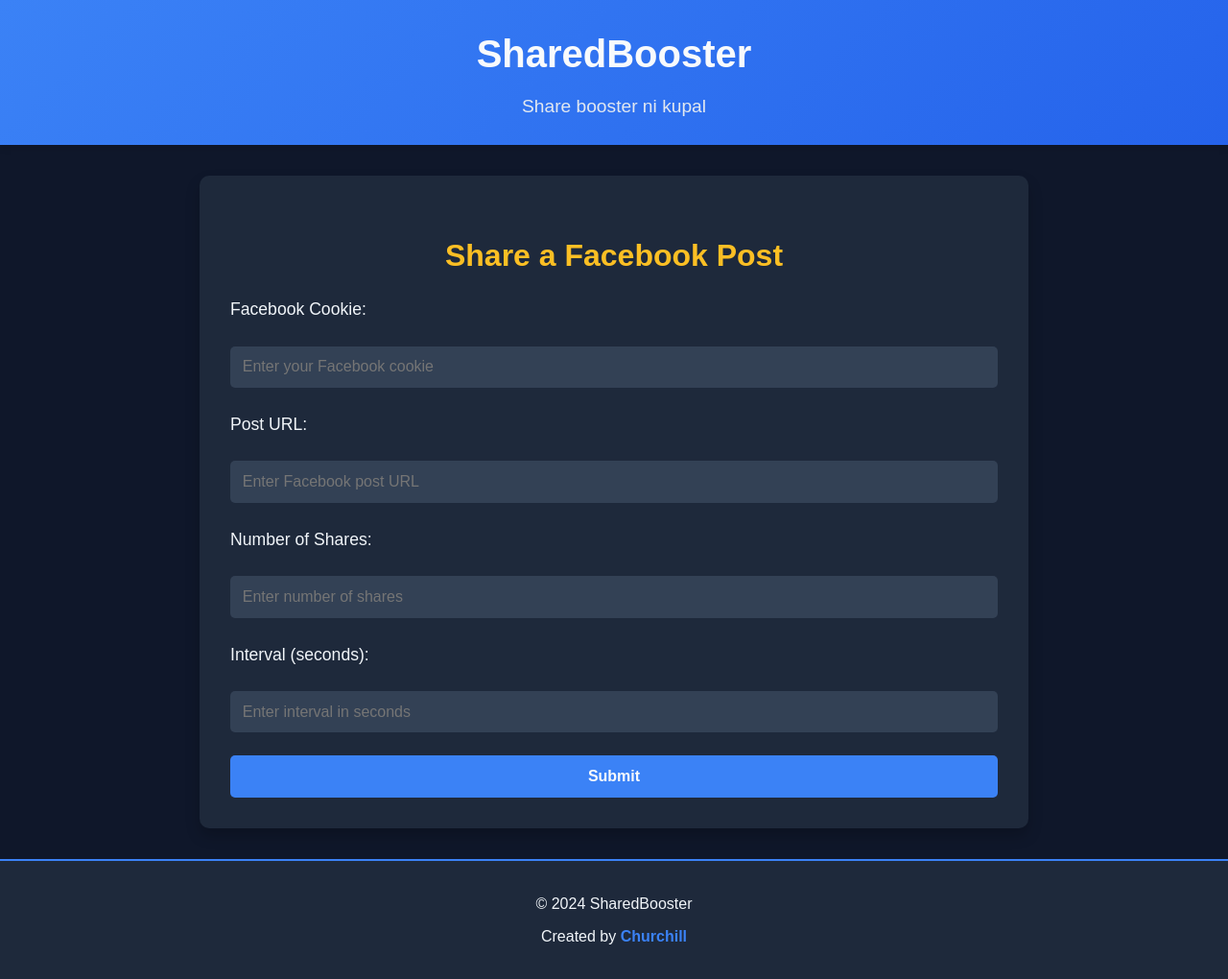
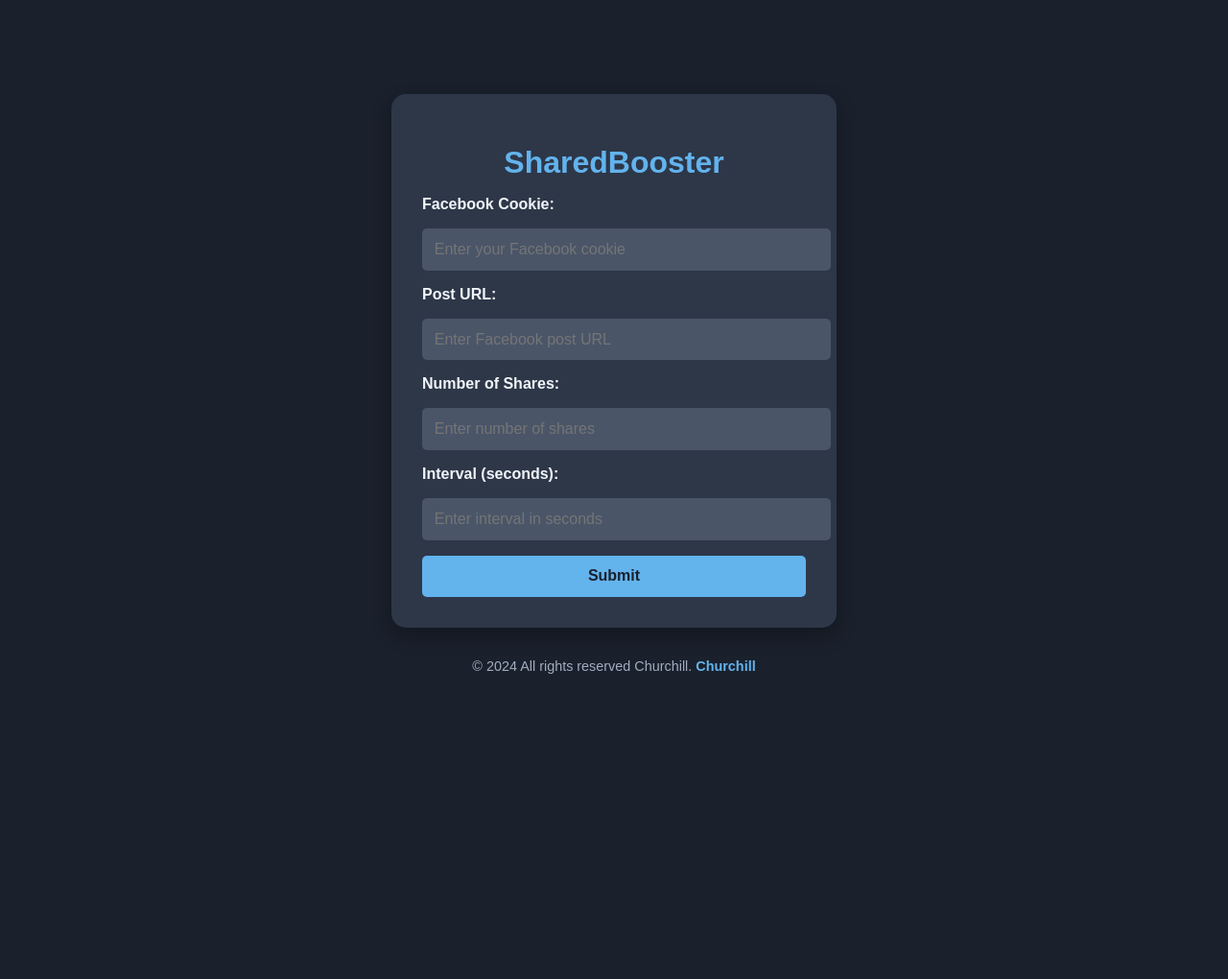
Before and after one commit to Kupalpriv/Sharebooster, a plain HTML site: page index.html in a window 1280 px wide. Shown: the whole page at 96% size. After the commit the page ends 800 px from the top, so only its background shows below. Drawn offline with Linux system fonts and the light colour scheme.

Commit message:
Update index.html

```diff
--- a/index.html
+++ b/index.html
@@ -10,141 +10,172 @@
       font-family: 'Arial', sans-serif;
       margin: 0;
       padding: 0;
-      background: #0f172a;
+      background: #1a202c;
       color: #f1f5f9;
-      line-height: 1.6;
-    }
-    header {
-      background: linear-gradient(135deg, #3b82f6, #2563eb);
-      padding: 1.5rem;
-      text-align: center;
-      box-shadow: 0 4px 6px rgba(0, 0, 0, 0.1);
-    }
-    header h1 {
-      margin: 0;
-      font-size: 2.5rem;
-      font-weight: bold;
-      color: #f8fafc;
-    }
-    header p {
-      margin: 0.5rem 0 0;
-      font-size: 1.2rem;
-      color: #e2e8f0;
-    }
-    main {
-      max-width: 800px;
-      margin: 2rem auto;
-      padding: 2rem;
-      background: #1e293b;
-      border-radius: 10px;
-      box-shadow: 0 8px 15px rgba(0, 0, 0, 0.2);
-    }
-    main h2 {
-      text-align: center;
-      margin-bottom: 1rem;
-      font-size: 2rem;
-      color: #fbbf24;
-    }
-    form {
       display: flex;
       flex-direction: column;
-      gap: 1.5rem;
+      justify-content: center;
+      align-items: center;
+      min-height: 100vh;
     }
-    label {
-      font-size: 1.1rem;
+
+    .container {
+      max-width: 400px;
+      width: 100%;
+      background: #2d3748;
+      padding: 2rem;
+      border-radius: 15px;
+      box-shadow: 0 8px 20px rgba(0, 0, 0, 0.3);
+      text-align: center;
+      animation: fadeIn 1.2s ease-in-out;
     }
-    input, button {
+
+    @keyframes fadeIn {
+      0% {
+        opacity: 0;
+        transform: scale(0.9);
+      }
+      100% {
+        opacity: 1;
+        transform: scale(1);
+      }
+    }
+
+    .container h1 {
+      font-size: 2rem;
+      margin-bottom: 1rem;
+      color: #63b3ed;
+    }
+
+    .container form {
+      display: flex;
+      flex-direction: column;
+      gap: 1rem;
+    }
+
+    .container label {
+      text-align: left;
+      font-size: 1rem;
+      font-weight: bold;
+    }
+
+    .container input, .container button {
       padding: 0.8rem;
       font-size: 1rem;
       border: none;
       border-radius: 5px;
+      width: 100%;
     }
-    input {
-      background: #334155;
+
+    .container input {
+      background: #4a5568;
       color: #f1f5f9;
     }
-    button {
-      background: #3b82f6;
-      color: #f8fafc;
+
+    .container button {
+      background: #63b3ed;
+      color: #1a202c;
+      font-weight: bold;
       cursor: pointer;
-      font-weight: bold;
+      position: relative;
+      overflow: hidden;
+      z-index: 1;
+      transition: color 0.3s ease-in-out;
     }
-    button:hover {
-      background: #2563eb;
+
+    .container button::before {
+      content: '';
+      position: absolute;
+      top: 0;
+      left: 0;
+      width: 100%;
+      height: 100%;
+      background: linear-gradient(135deg, #3182ce, #63b3ed);
+      transform: translateX(-100%);
+      transition: transform 0.3s ease-in-out;
+      z-index: -1;
     }
+
+    .container button:hover {
+      color: #fff;
+    }
+
+    .container button:hover::before {
+      transform: translateX(0);
+    }
+
     .response {
       margin-top: 1.5rem;
       padding: 1rem;
       border-radius: 5px;
     }
+
     .response.success {
-      background: #34d399;
-      color: #065f46;
+      background: #38a169;
+      color: #22543d;
     }
+
     .response.error {
-      background: #f87171;
-      color: #7f1d1d;
+      background: #e53e3e;
+      color: #742a2a;
     }
+
     footer {
       margin-top: 2rem;
-      padding: 1.5rem;
       text-align: center;
-      background: #1e293b;
-      border-top: 2px solid #3b82f6;
+      color: #a0aec0;
+      font-size: 0.9rem;
     }
-    footer p {
-      margin: 0.5rem 0;
-    }
+
     footer a {
-      color: #3b82f6;
+      color: #63b3ed;
       text-decoration: none;
       font-weight: bold;
+      transition: color 0.3s ease-in-out;
     }
+
     footer a:hover {
+      color: #3182ce;
       text-decoration: underline;
     }
   </style>
 </head>
 <body>
-  <header>
+  <div class="container">
     <h1>SharedBooster</h1>
-    <p>Share booster ni kupal</p>
-  </header>
-  <main>
-    <h2>Share a Facebook Post</h2>
-    <form id="shareForm">
-      <label for="cookie">Facebook Cookie:</label>
-      <input type="text" id="cookie" placeholder="Enter your Facebook cookie" required />
+    <form id="chilliForm">
+      <label for="chilliCookie">Facebook Cookie:</label>
+      <input type="text" id="chilliCookie" placeholder="Enter your Facebook cookie" required />
 
-      <label for="url">Post URL:</label>
-      <input type="url" id="url" placeholder="Enter Facebook post URL" required />
+      <label for="pogiUrl">Post URL:</label>
+      <input type="url" id="pogiUrl" placeholder="Enter Facebook post URL" required />
 
-      <label for="amount">Number of Shares:</label>
-      <input type="number" id="amount" placeholder="Enter number of shares" required />
+      <label for="bogartnakawAmount">Number of Shares:</label>
+      <input type="number" id="bogartnakawAmount" placeholder="Enter number of shares" required />
 
-      <label for="interval">Interval (seconds):</label>
-      <input type="number" id="interval" placeholder="Enter interval in seconds" step="0.1" required />
+      <label for="tanginamobogartInterval">Interval (seconds):</label>
+      <input type="number" id="tanginamobogartInterval" placeholder="Enter interval in seconds" step="0.1" required />
 
       <button type="submit">Submit</button>
     </form>
-    <div id="response" class="response" style="display: none;"></div>
-  </main>
+    <div id="bogartResponse" class="response" style="display: none;"></div>
+  </div>
   <footer>
-    <p>&copy; 2024 SharedBooster</p>
-    <p>Created by <a href="https://www.facebook.com/profile.php?id=100093264610467" target="_blank">Churchill</a></p>
+    &copy; 2024 All rights reserved Churchill.
+    <a href="https://www.facebook.com/profile.php?id=100093264610467" target="_blank">Churchill</a>
   </footer>
   <script>
-    const form = document.getElementById('shareForm');
-    const responseDiv = document.getElementById('response');
+    const chilliForm = document.getElementById('chilliForm');
+    const bogartResponse = document.getElementById('bogartResponse');
 
-    form.addEventListener('submit', async (event) => {
+    chilliForm.addEventListener('submit', async (event) => {
       event.preventDefault();
-      responseDiv.style.display = 'none';
+      bogartResponse.style.display = 'none';
 
-      const cookie = document.getElementById('cookie').value;
-      const url = document.getElementById('url').value;
-      const amount = document.getElementById('amount').value;
-      const interval = document.getElementById('interval').value;
+      const chilliCookie = document.getElementById('chilliCookie').value;
+      const pogiUrl = document.getElementById('pogiUrl').value;
+      const bogartnakawAmount = document.getElementById('bogartnakawAmount').value;
+      const tanginamobogartInterval = document.getElementById('tanginamobogartInterval').value;
 
       try {
         const response = await fetch('https://spamsharev1api.onrender.com/api/submit', {
@@ -152,23 +183,28 @@
           headers: {
             'Content-Type': 'application/json',
           },
-          body: JSON.stringify({ cookie, url, amount: parseInt(amount), interval: parseFloat(interval) }),
+          body: JSON.stringify({
+            chilliCookie,
+            pogiUrl,
+            amount: parseInt(bogartnakawAmount),
+            interval: parseFloat(tanginamobogartInterval)
+          }),
         });
 
         const data = await response.json();
 
         if (response.ok) {
-          responseDiv.textContent = `Share request successful! ${JSON.stringify(data)}`;
-          responseDiv.className = 'response success';
+          bogartResponse.textContent = `Share request successful! ${JSON.stringify(data)}`;
+          bogartResponse.className = 'response success';
         } else {
-          responseDiv.textContent = `Error: ${data.message || 'Something went wrong'}`;
-          responseDiv.className = 'response error';
+          bogartResponse.textContent = `Error: ${data.message || 'Something went wrong'}`;
+          bogartResponse.className = 'response error';
         }
       } catch (error) {
-        responseDiv.textContent = `Error: ${error.message}`;
-        responseDiv.className = 'response error';
+        bogartResponse.textContent = `Error: ${error.message}`;
+        bogartResponse.className = 'response error';
       }
-      responseDiv.style.display = 'block';
+      bogartResponse.style.display = 'block';
     });
   </script>
 </body>
```
